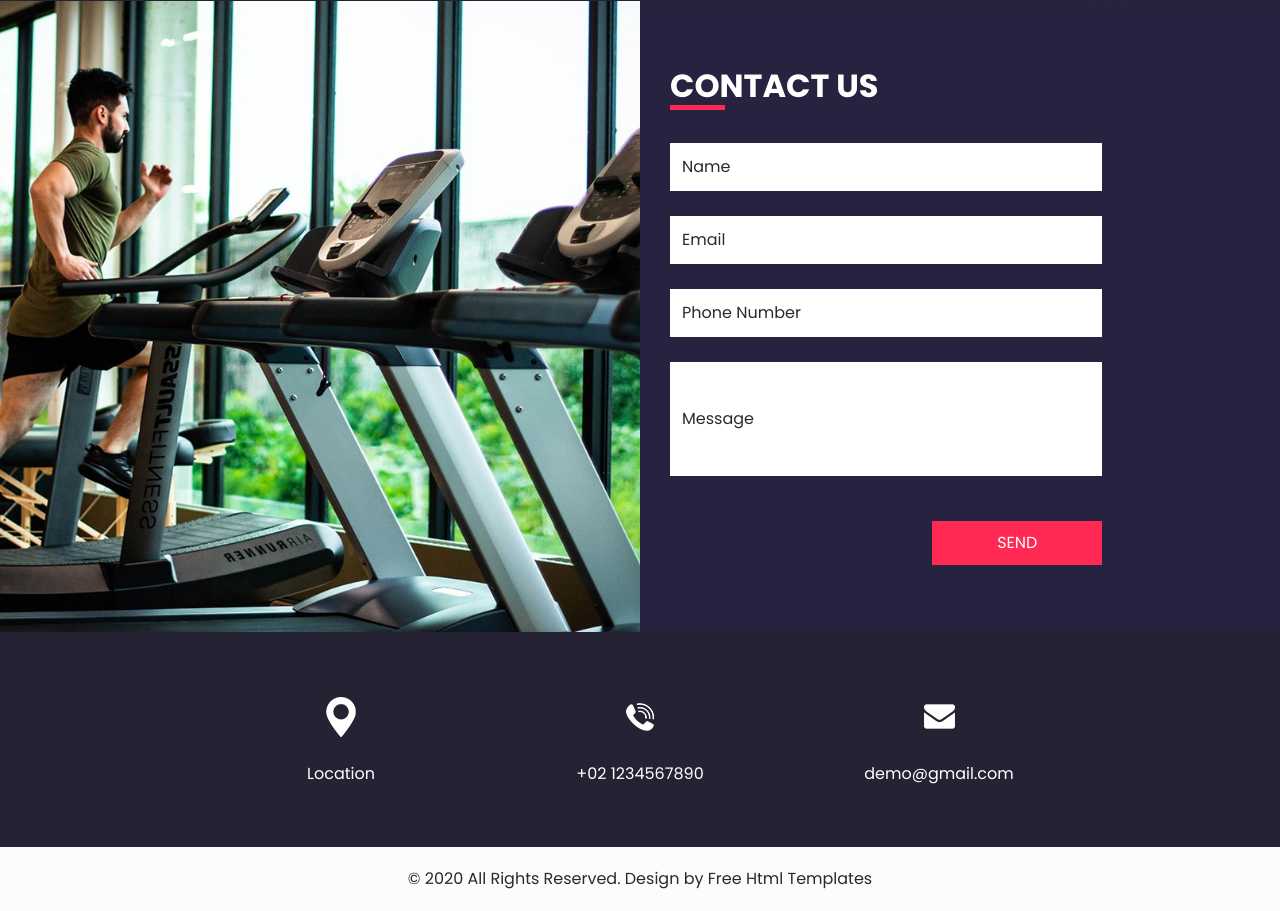
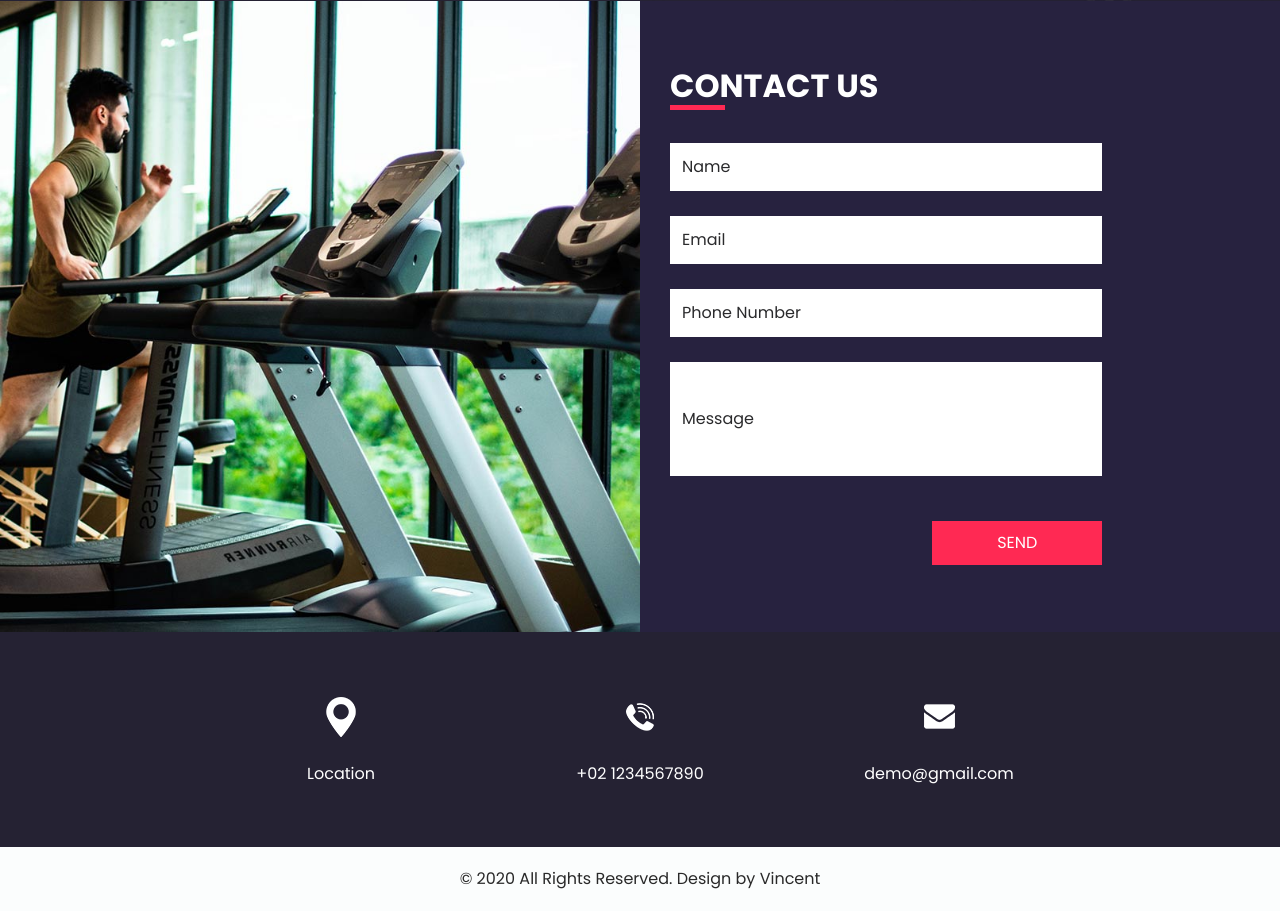
Before and after one commit to VMaradiaga/Portfolio, a plain HTML site: page gym website/index.html in a window 1280 px wide. Shown: the part 2677-3588 px from the top of the page. Drawn offline with nearby package versions, Linux system fonts and the light colour scheme.

Commit message:
Update index.html

```diff
--- a/gym website/index.html
+++ b/gym website/index.html
@@ -511,7 +511,7 @@
   <footer class="container-fluid footer_section">
     <p>
       &copy; 2020 All Rights Reserved. Design by
-      <a href="https://html.design/">Free Html Templates</a>
+      <a>Vincent</a>
     </p>
   </footer>
   <!-- footer section -->
```
